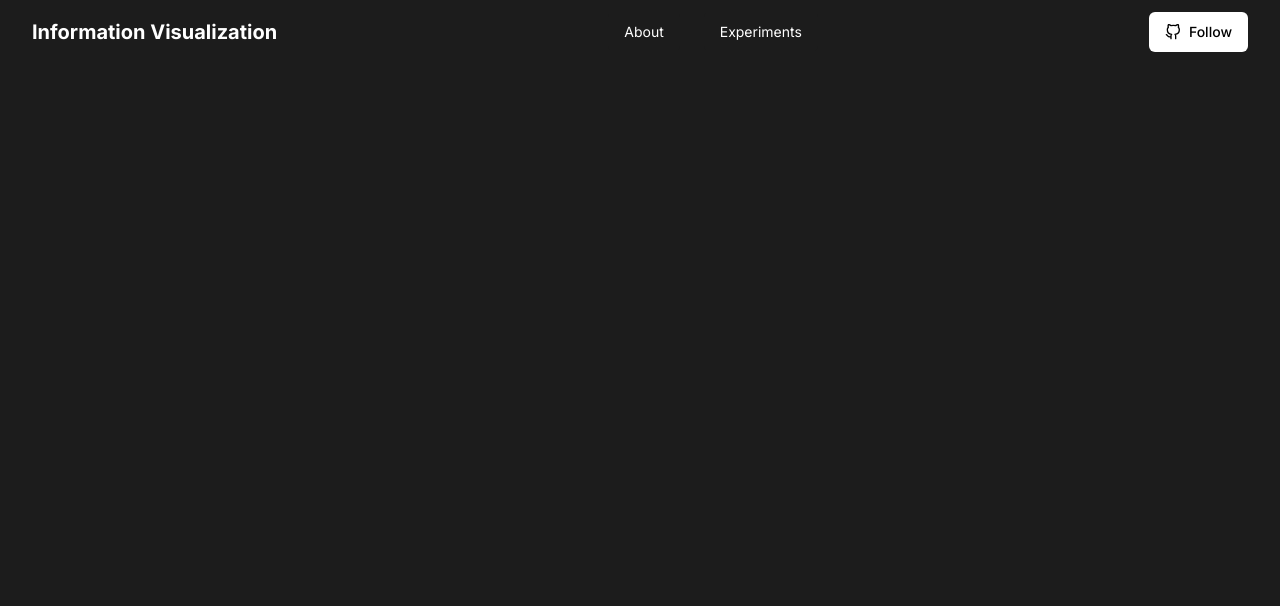
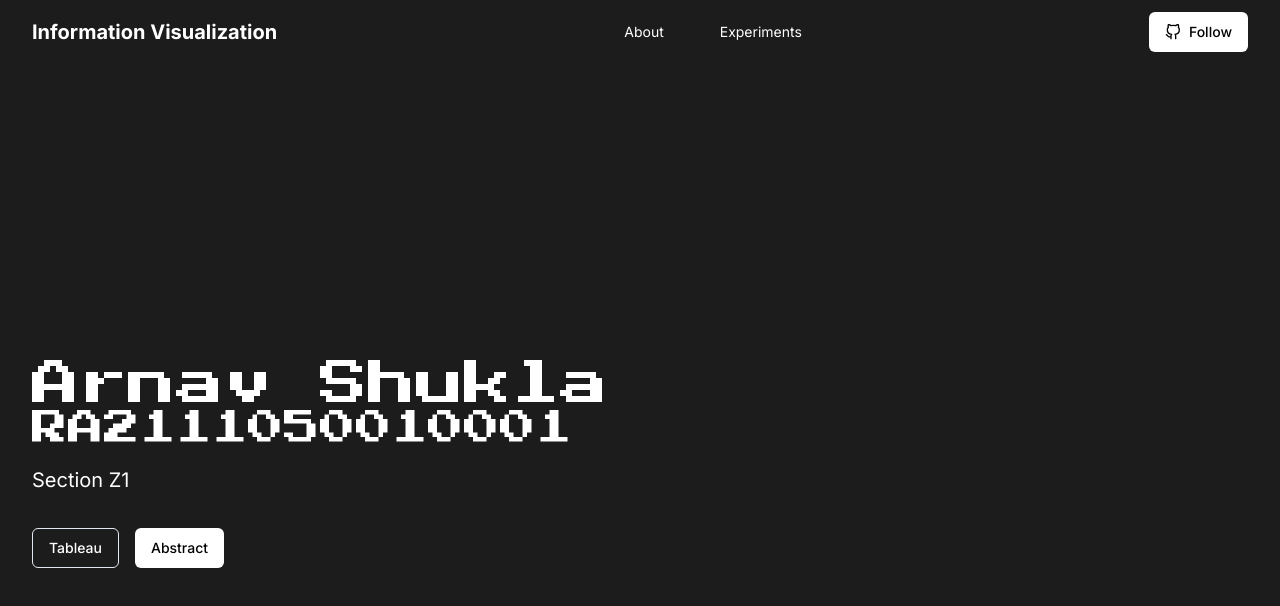
Before and after one commit to thelordzeus/info-viz, a Next.js app: page / in a window 1280 px wide. Shown: the top 606 px of the page. Built offline with nearby package versions, Linux system fonts and the light colour scheme.

Commit message:
feat: added hero page

```diff
--- a/app/page.js
+++ b/app/page.js
@@ -1,7 +1,11 @@
 import Image from "next/image";
+
+import Hero from "../components/Hero";
 
 export default function Home() {
   return (
-    <main className="flex min-h-screen flex-col items-center justify-between p-24"></main>
+    <main className="">
+      <Hero />
+    </main>
   );
 }
--- /dev/null
+++ b/components/Hero.jsx
@@ -0,0 +1,28 @@
+import { Button } from "@/components/ui/button";
+export default function Hero() {
+  return (
+    <section className="">
+      <div className="mx-auto max-w-screen-xl px-4 py-32 lg:flex lg:h-screen lg:items-center">
+        <div className="ml-4 max-w-xl text-left">
+          <h1 className="text-3xl  sm:text-5xl font-title text-white">
+            Arnav Shukla
+          </h1>
+          <h1 className="text-xl  sm:text-4xl font-title text-white">
+            RA2111050010001
+          </h1>
+
+          <p className="mt-4 sm:text-xl/relaxed text-white">Section Z1</p>
+
+          <div className="mt-8 flex flex-wrap justify-left gap-4">
+            <Button variant="outline" className="bg-[#1c1c1c] text-white">
+              Tableau
+            </Button>
+            <Button className="bg-white text-black transition hover:text-white hover:bg-[#1c1c1c]">
+              Abstract
+            </Button>
+          </div>
+        </div>
+      </div>
+    </section>
+  );
+}
--- a/components/layouts/Navbar.jsx
+++ b/components/layouts/Navbar.jsx
@@ -55,7 +55,7 @@ export default function Navbar() {
             </div>
 
             <div className="block md:hidden">
-              <DropdownMenu className="bg-[##1c1c1c]">
+              <DropdownMenu className="bg-[#1c1c1c]">
                 <DropdownMenuTrigger className="text-white rounded border px-4 py-2">
                   Open
                 </DropdownMenuTrigger>
```
